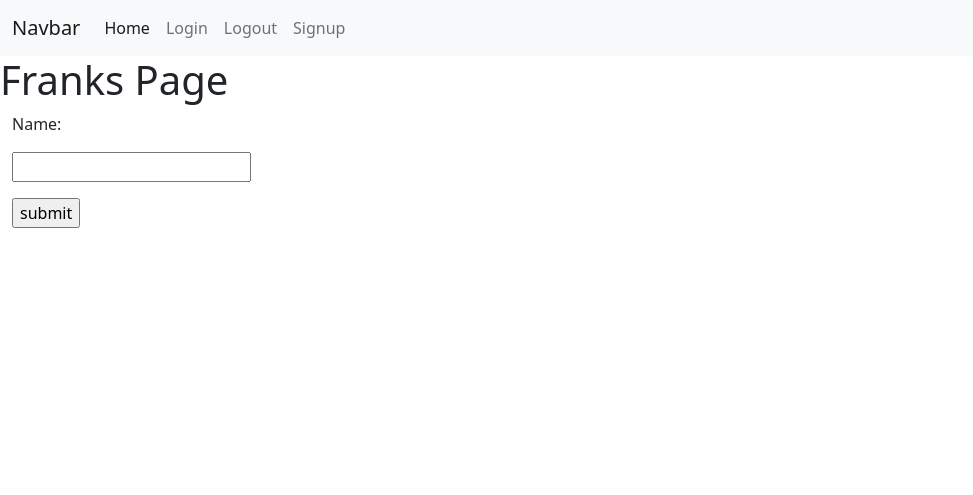
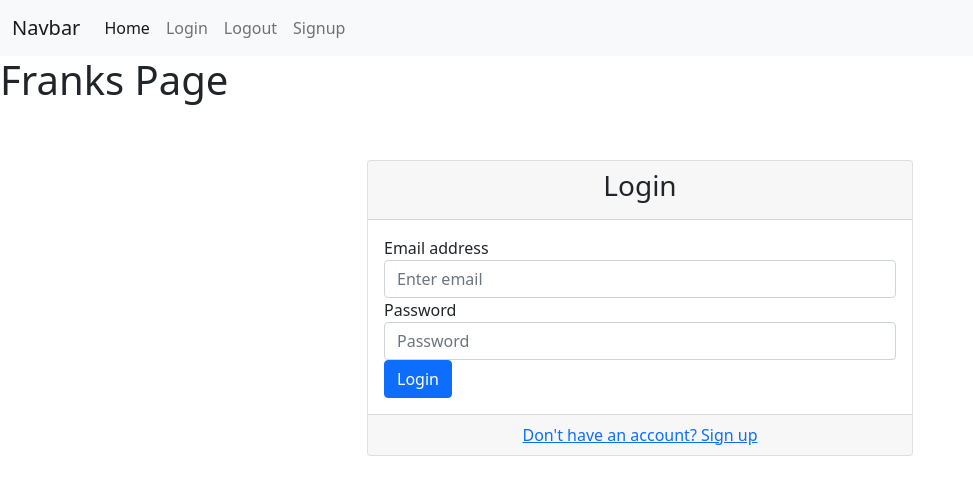
Before and after one commit to Darkpenguin1/FitnessTrackerAppFlask, a Flask app: page /login/ in a window 1280 px wide. Shown: the top 495 px of the page, without its empty margins (0-973 px from the left). Run offline with Flask 3, Linux system fonts and the light colour scheme; some libraries are stand-ins or nearby versions.

Commit message:
Refactored the login page. Refactored the user page
Changed the login page to accept the users email and password. Changed the user page to just display the text hello and the users username

```diff
--- a/myApp/models.py
+++ b/myApp/models.py
@@ -4,8 +4,8 @@ from myApp import db
 class User(db.Model):
     _id = db.Column(db.Integer, primary_key=True)
     username = db.Column(db.String(100))
-    email = db.Column(db.String(100))
-    password_hash = db.Column(db.String(128))
+    email = db.Column(db.String(100), unique=True, nullable=False)
+    password_hash = db.Column(db.String(128), nullable=False)
 
     def setPassword(self, password):
         self.password_hash = generate_password_hash(password)
--- a/myApp/routes.py
+++ b/myApp/routes.py
@@ -3,6 +3,7 @@ from flask import current_app as app
 from myApp import db
 from myApp.models import User
 from sqlalchemy.exc import IntegrityError
+from werkzeug.security import generate_password_hash, check_password_hash
 
 @app.route("/")
 def home():
@@ -13,11 +14,18 @@ def home():
 def login():
     if request.method == "POST":
         session.permanent = True  # <--- makes the permanent session
-        user = request.form["nm"]
-        session["user"] = user
+        user_email = request.form["email"]
+        password = request.form['password']
 
-        flash("Login Successful!")
-        return redirect(url_for("user"))
+        user = User.query.filter_by(email=user_email).first()
+
+        if user and check_password_hash(user.password_hash, password):
+            session['user'] = user.email
+            flash("Login Successful!")
+            return redirect(url_for("user"))
+        else:
+            flash("Invalid email or password", "error")
+            return redirect(url_for("user"))
     else:
         if "user" in session:
             flash("Already logged in!")
@@ -56,17 +64,11 @@ def signup():
 
 @app.route("/user/", methods=["POST", "GET"])
 def user():
-    email = None        # init the email to Null
     if "user" in session:
-        user = session["user"]      # init the user in the list of users in the session
-        if request.method == "POST":    ## if the request is post meaning secure info like logging in
-            email = request.form["email"]   # init email to the email we get from the request form
-            session["email"] = email
-            flash("Submission successful!")
-        else:
-            if "email" in session:      # if the session is a GET meaning just a endpoint to the page but they are still logged in save there session email
-                email = session["email"]
-        return render_template("user.html", email=email)
+        user_email = session["user"]      # init the user in the list of users in the session
+        user = User.query.filter_by(email=user_email).first()
+        if user:
+            return render_template("user.html", user=user)
     else:
         flash("You are not logged in!")
         return redirect(url_for("login"))
--- a/myApp/templates/login.html
+++ b/myApp/templates/login.html
@@ -10,9 +10,38 @@
         {% endif %}
     {% endwith %}
 
-<form action="#" method="post">
-    <p>Name:</p>
-    <p><input type="text" name="nm" /></p>
-    <p><input type="submit" value="submit" /></p>
-</form>
+<body>
+    <div class="container">
+    <div class="row justify-content-center">
+        <div class="col-md-6">
+        <div class="card mt-5">
+            <div class="card-header text-center">
+            <h3>Login</h3>
+            </div>
+            <div class="card-body">
+            <form action="/login" method="POST">
+                <div class="form-group">
+                <label for="email">Email address</label>
+                <input type="email" class="form-control" id="email" name="email" placeholder="Enter email" required>
+                </div>
+                <div class="form-group">
+                <label for="password">Password</label>
+                <input type="password" class="form-control" id="password" name="password" placeholder="Password" required>
+                </div>
+                <button type="submit" class="btn btn-primary btn-block">Login</button>
+            </form>
+            </div>
+            <div class="card-footer text-center">
+            <a href="/signup">Don't have an account? Sign up</a>
+            </div>
+        </div>
+        </div>
+    </div>
+    </div>
+
+    <!-- Bootstrap JS and dependencies -->
+    <script src="https://code.jquery.com/jquery-3.5.1.slim.min.js"></script>
+    <script src="https://cdn.jsdelivr.net/npm/@popperjs/core@2.5.4/dist/umd/popper.min.js"></script>
+    <script src="https://stackpath.bootstrapcdn.com/bootstrap/4.5.2/js/bootstrap.min.js"></script>
+</body>
 {% endblock %}
--- a/myApp/templates/user.html
+++ b/myApp/templates/user.html
@@ -8,8 +8,5 @@
             {% endfor %}
         {% endif %}
     {% endwith %}
-<form action="#" method="POST">
-    <input type="email" name="email" placeholder="Enter Email" value="{{email if email}}"/>
-    <input type="submit" value="submit"/>
-</form>
+<h1>Welcome {{user.username}}</h1>
 {% endblock %}
```
Also changed, not shown: comments.txt (added, +16 -0 lines).
